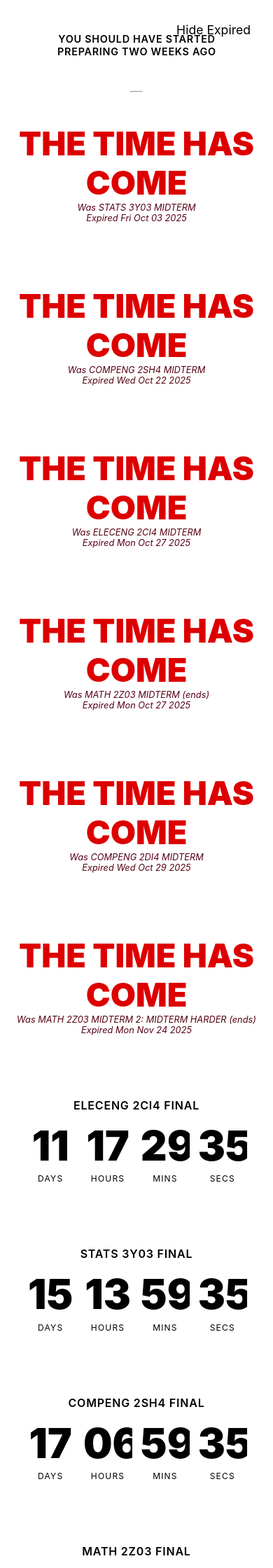
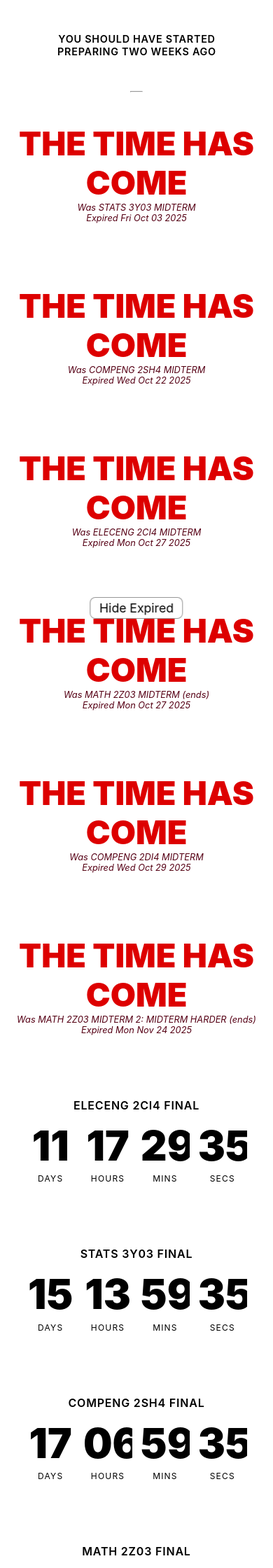
Before and after one commit to 71cj34/71cj34.github.io, a Jekyll site: the page exams/index.html, which Jekyll copies as it is, in a window 390 px wide. Shown: the top 2240 px of the page at 70% size. Built offline with Jekyll 4.4.1, drawn with Linux system fonts in a browser that asks for light colours.

Commit message:
fix: small screen button

```diff
--- a/exams/index.html
+++ b/exams/index.html
@@ -12,6 +12,23 @@
             cursor: pointer;
             right: 2rem;
             font-size: 1.1em;
+        }
+
+        @media screen and (max-width: 700px){
+            .tbtn {
+                position: fixed;
+                bottom: 1rem;
+                left: 50%;
+                transform: translateX(-50%);
+                right: auto;
+                top: auto;
+                background-color: rgba(255, 255, 255, 0.2);
+                backdrop-filter: blur(10px);
+                -webkit-backdrop-filter: blur(10px);
+                border: 1px solid rgba(0, 0, 0, 0.41);
+                border-radius: 8px;
+                padding: 0.25rem 0.8rem;
+            }
         }
 
         body{
```
